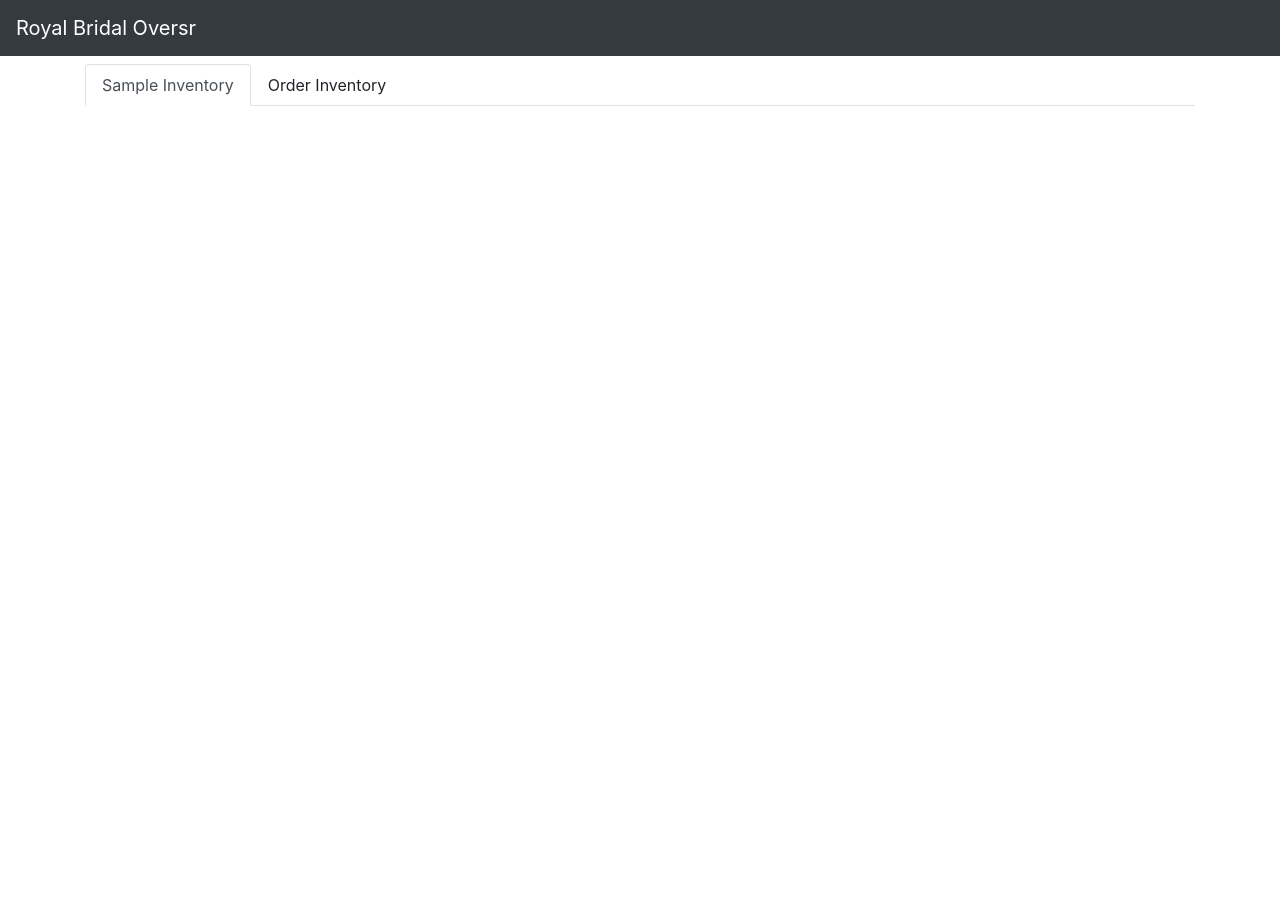
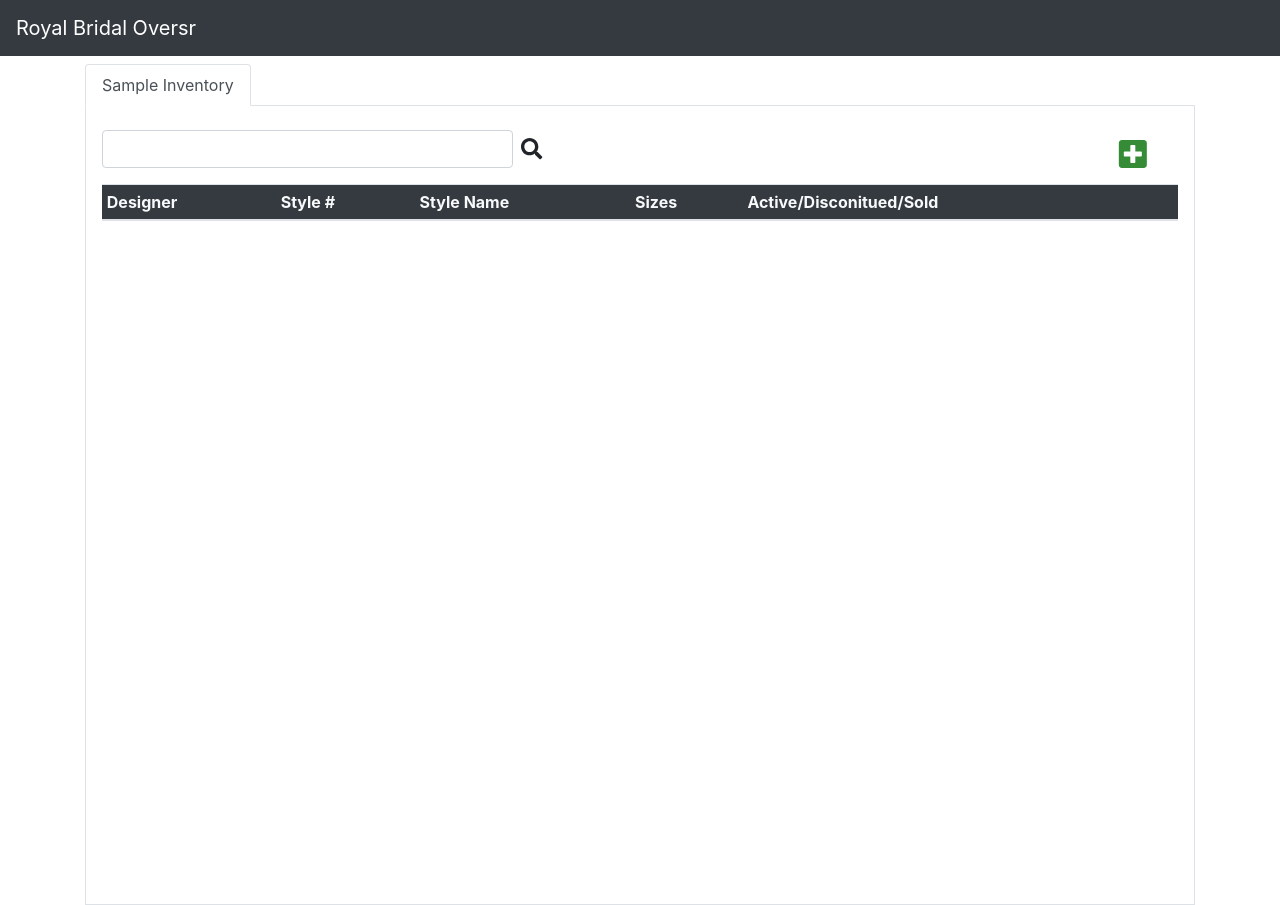
Before and after one commit to oleg3790/Oversr, a React (Create React App) app in the folder src/Oversr/ClientApp/: page / in a window 1280 px wide. Before the commit the page ends 800 px from the top, so only its background shows below. Built offline with nearby package versions, Linux system fonts and the light colour scheme; no server answers; sample sign-in values are in the browser's storage.

Commit message:
Add sample inventory component

```diff
--- a/src/Oversr/ClientApp/package.json
+++ b/src/Oversr/ClientApp/package.json
@@ -3,6 +3,9 @@
   "version": "0.1.0",
   "private": true,
   "dependencies": {
+    "@fortawesome/fontawesome-svg-core": "^1.2.8",
+    "@fortawesome/free-solid-svg-icons": "^5.5.0",
+    "@fortawesome/react-fontawesome": "^0.1.3",
     "axios": "^0.18.0",
     "react": "^16.0.0",
     "react-dom": "^16.0.0",
--- a/src/Oversr/ClientApp/src/commons/NavigationTabs.js
+++ b/src/Oversr/ClientApp/src/commons/NavigationTabs.js
@@ -4,7 +4,7 @@ export default function NavigationTabs(props) {
     return (
         <ul className="nav nav-tabs">
             {props.navItems.map(x =>
-                    <li key={x.id} data-id={x.id} className="nav-item" onClick={props.onSelectionChange}>
+                    <li key={x.id} data-id={x.id} className={x.selected ? "nav-item nav-item-active" : "nav-item"} onClick={props.onSelectionChange}>
                         <span className={x.selected ? "nav-link active" : "nav-link"}>{x.value}</span>
                     </li>
                 )}
--- a/src/Oversr/ClientApp/src/components/Inventory.js
+++ b/src/Oversr/ClientApp/src/components/Inventory.js
@@ -1,6 +1,7 @@
 import React, { Component } from 'react';
 import NavigationTabs from '../commons/NavigationTabs';
 import { ObjectAssignmentHelpers } from '../commons/ObjectAssignmentHelpers';
+import SampleInventory from './SampleInventory';
 
 export default class Inventory extends Component {
     constructor(props) {
@@ -10,13 +11,9 @@ export default class Inventory extends Component {
             types: [
                 {
                     id: 0,
-                    value: 'Sample Inventory',
-                    selected: true
-                },
-                {
-                    id: 1,
-                    value: 'Order Inventory',
-                    selected: false
+                    value: 'Sample Inventory', // rendered as tab title
+                    selected: true,
+                    renderDetails: <SampleInventory/> // rendered as tab details
                 }
             ]
         }
@@ -30,8 +27,13 @@ export default class Inventory extends Component {
 
     render() {
         return (
-            <div className="mt-2">
-                <NavigationTabs navItems={this.state.types} onSelectionChange={this.handleTabSelectionChange}/>
+            <div className="mt-2 row no-gutters">
+                <div className="col-12">
+                    <NavigationTabs navItems={this.state.types} onSelectionChange={this.handleTabSelectionChange}/>
+                </div>
+                <div id="inventory-wrapper" className="col-12">
+                    {this.state.types.find(x => x.selected).renderDetails}
+                </div>
             </div>
         );
     }
--- /dev/null
+++ b/src/Oversr/ClientApp/src/components/SampleInventory.js
@@ -0,0 +1,37 @@
+import React, { Component } from 'react';
+import { FontAwesomeIcon } from '@fortawesome/react-fontawesome';
+import { faSearch, faPlusSquare } from '@fortawesome/free-solid-svg-icons';
+
+export default class SampleInventory extends Component {
+    constructor(props) {
+        super(props);
+    }
+
+    render() {
+        return (
+            <div className="m-3 mt-4">
+                <div className="row no-gutters">
+                    <div className="row no-gutters col-11 mb-3">
+                        <input className="form-control col-5"></input>
+                        <FontAwesomeIcon icon={faSearch} className="ml-2 mt-2" size="lg"/>
+                    </div>
+                    <FontAwesomeIcon icon={faPlusSquare} className="col-1 mt-2 text-right icon-btn" size="2x" title="Add new inventory sample"/>
+                </div>
+                <table className="table table-sm">
+                    <thead className="bg-dark text-light">
+                        <tr>
+                            <th scope="col">Designer</th>
+                            <th scope="col">Style #</th>
+                            <th scope="col">Style Name</th>
+                            <th scope="col">Sizes</th>
+                            <th scope="col">Active/Disconitued/Sold</th>
+                        </tr>
+                    </thead>
+                    <tbody>
+
+                    </tbody>
+                </table>
+            </div>
+        )
+    }
+}
--- a/src/Oversr/ClientApp/src/styles/App.css
+++ b/src/Oversr/ClientApp/src/styles/App.css
@@ -2,6 +2,21 @@
 .nav-link {
     cursor: pointer;
 }
+
+.nav-item-active {
+    z-index: 2;
+}
+
+/*** generic classes ***/
+.icon-btn {
+    cursor: pointer;
+    color: #368b36;
+    transition: color 500ms;
+}
+
+    .icon-btn:hover {
+        color: #2f692f;
+    }
 
 /*** specific ***/
 #login-head {
@@ -9,3 +24,9 @@
     font-weight: 300;
     line-height: 1.2;
 }
+
+#inventory-wrapper {
+    margin-top: -1px;
+    height: 800px;
+    border: 1px solid #dee2e6;
+}
```
Also changed, not shown: 2 other files (tests, documents, lock files or other folders).
